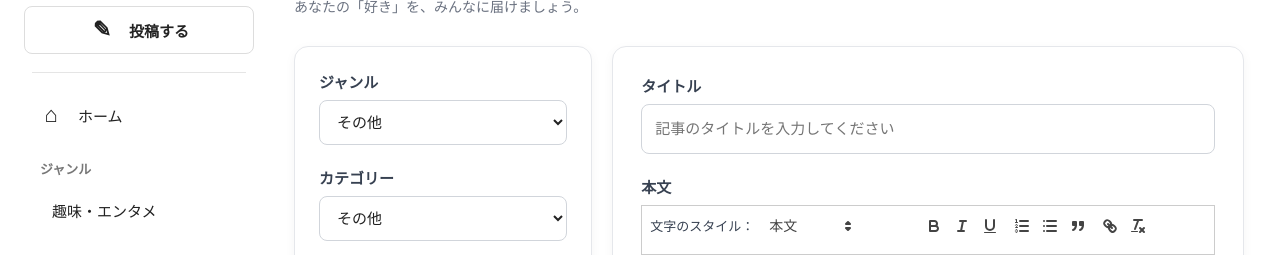
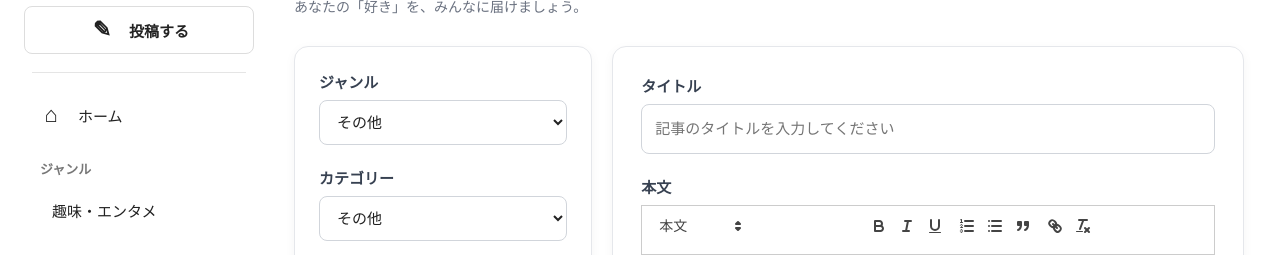
Before and after one commit to sat0816har-cpu/django_app, a Django app: page /articles/new/ in a window 1280 px wide. Shown: the part 177-432 px from the top of the page. Run offline with Django 4.2, Linux system fonts and the light colour scheme; the visitor is signed in with stand-in values (Sample User, id 1); data that the repository does not hold is empty; some libraries are stand-ins or nearby versions.

Commit message:
Remove text style label from article form
Removed the label for text style in the article form.

```diff
--- a/templates/articles/form.html
+++ b/templates/articles/form.html
@@ -385,9 +385,6 @@
 
     <!-- 左側：文字のスタイル -->
     <div class="article-quill-style-controls">
-        <span class="article-quill-style-label">
-            文字のスタイル：
-        </span>
 
         <select class="ql-header">
             <option selected value="">本文</option>
```
